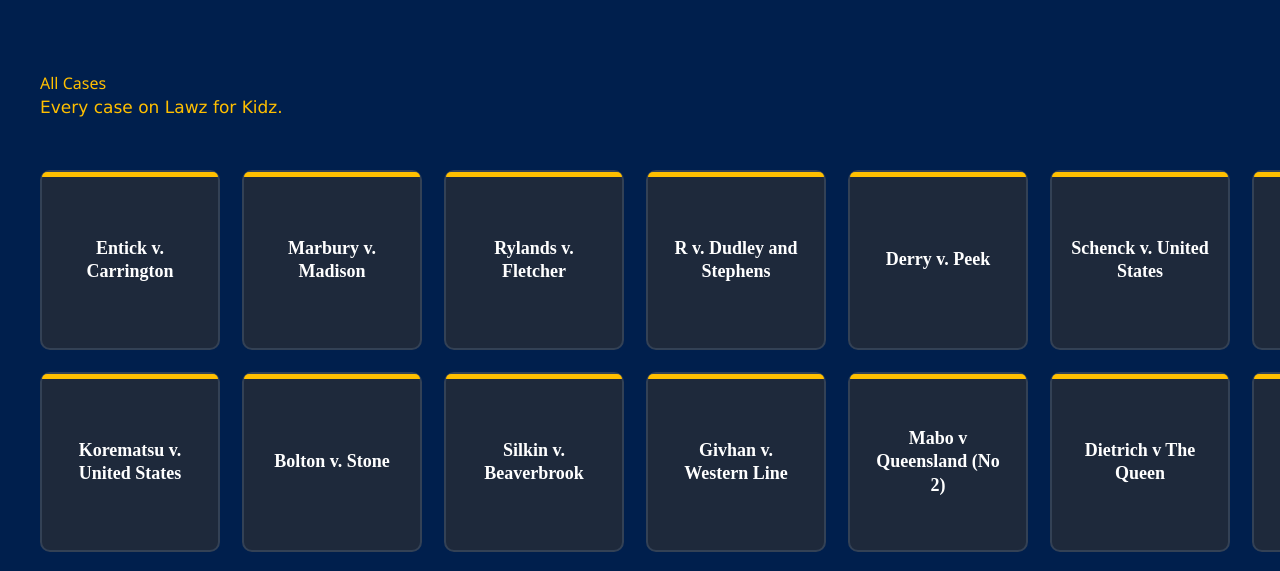
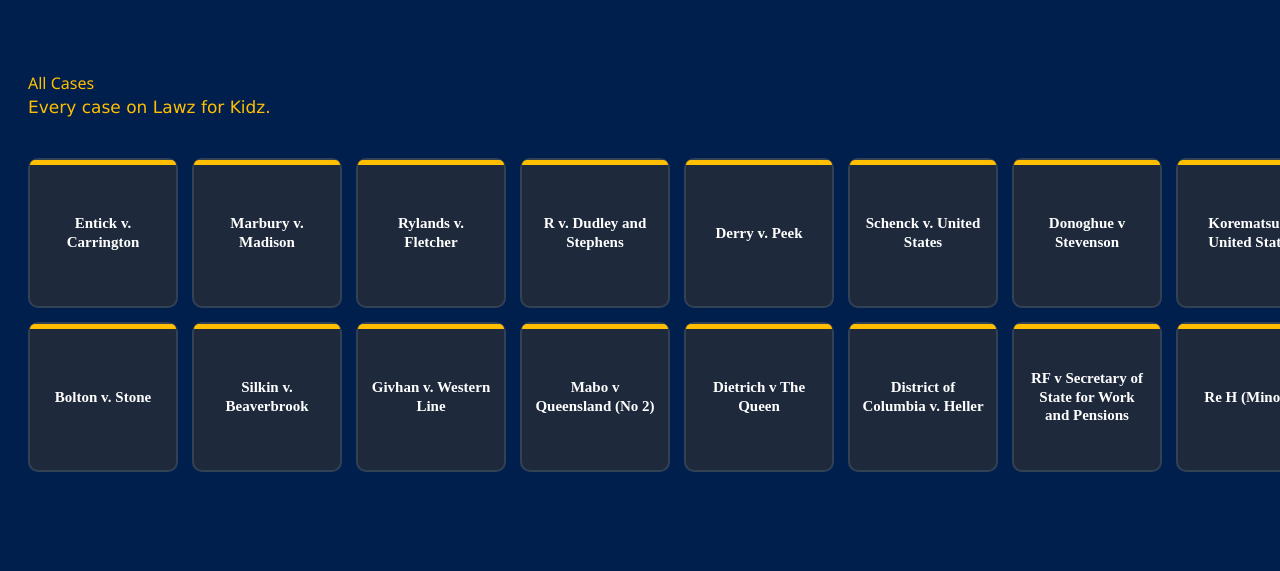
Before and after one commit to KenjungW/Lawz-For-Kidz-FINAL-, a plain HTML site: page Browse Cases.html in a window 1280 px wide. Shown: the part 174-745 px from the top of the page. Drawn offline with nearby package versions, Linux system fonts and the light colour scheme.

Commit message:
Compress the Browse Cases page layout
Tightened the tile grid: smaller tiles (180px -> 150px minimum),
smaller gaps (22px -> 14px), less padding inside each tile and
around the page edges, and a smaller case-name font size -- all 16
cases now fit in 2 rows instead of 3, with less vertical space
needed overall.

Co-Authored-By: Claude Sonnet 5 <noreply@anthropic.com>
Claude-Session: https://claude.ai/code/session_01XVnLCVk7h3ayVBquKZWEbm

```diff
--- a/Browse Cases.html
+++ b/Browse Cases.html
@@ -17,10 +17,10 @@
 
       .tile-grid {
         display: grid;
-        grid-template-columns: repeat(auto-fit, minmax(180px, 1fr));
-        gap: 22px;
+        grid-template-columns: repeat(auto-fit, minmax(150px, 1fr));
+        gap: 14px;
         max-width: 1400px;
-        margin-top: 30px;
+        margin-top: 18px;
         margin-right: 400px;
       }
       .tile {
@@ -32,7 +32,7 @@
         align-items: center;
         justify-content: center;
         text-align: center;
-        padding: 18px;
+        padding: 12px;
         position: relative;
         text-decoration: none;
         transition: border-color 0.2s ease, transform 0.2s ease;
@@ -51,17 +51,17 @@
       }
       .tile span {
         font-family: "Baskerville", serif;
-        font-size: 18px;
+        font-size: 15px;
         font-weight: bold;
         color: white;
-        line-height: 1.3;
+        line-height: 1.25;
       }
 
       .browse-container {
           width: 100%;
           min-height: 100vh;
           background-color: #001F4D;
-          padding: 115px 40px 30px 40px;
+          padding: 115px 28px 20px 28px;
           box-sizing: border-box;
           display: flex;
           flex-direction: column;
```
